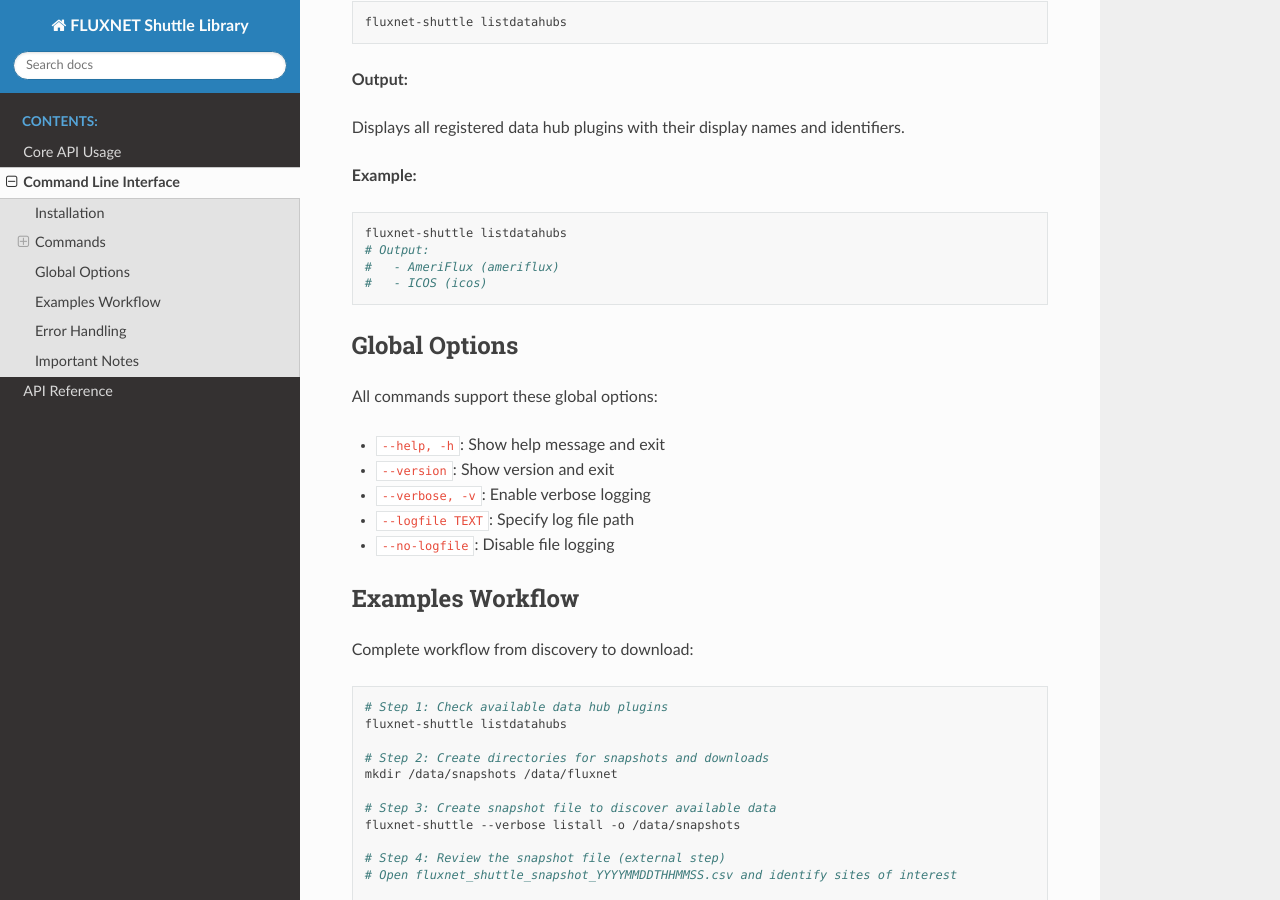
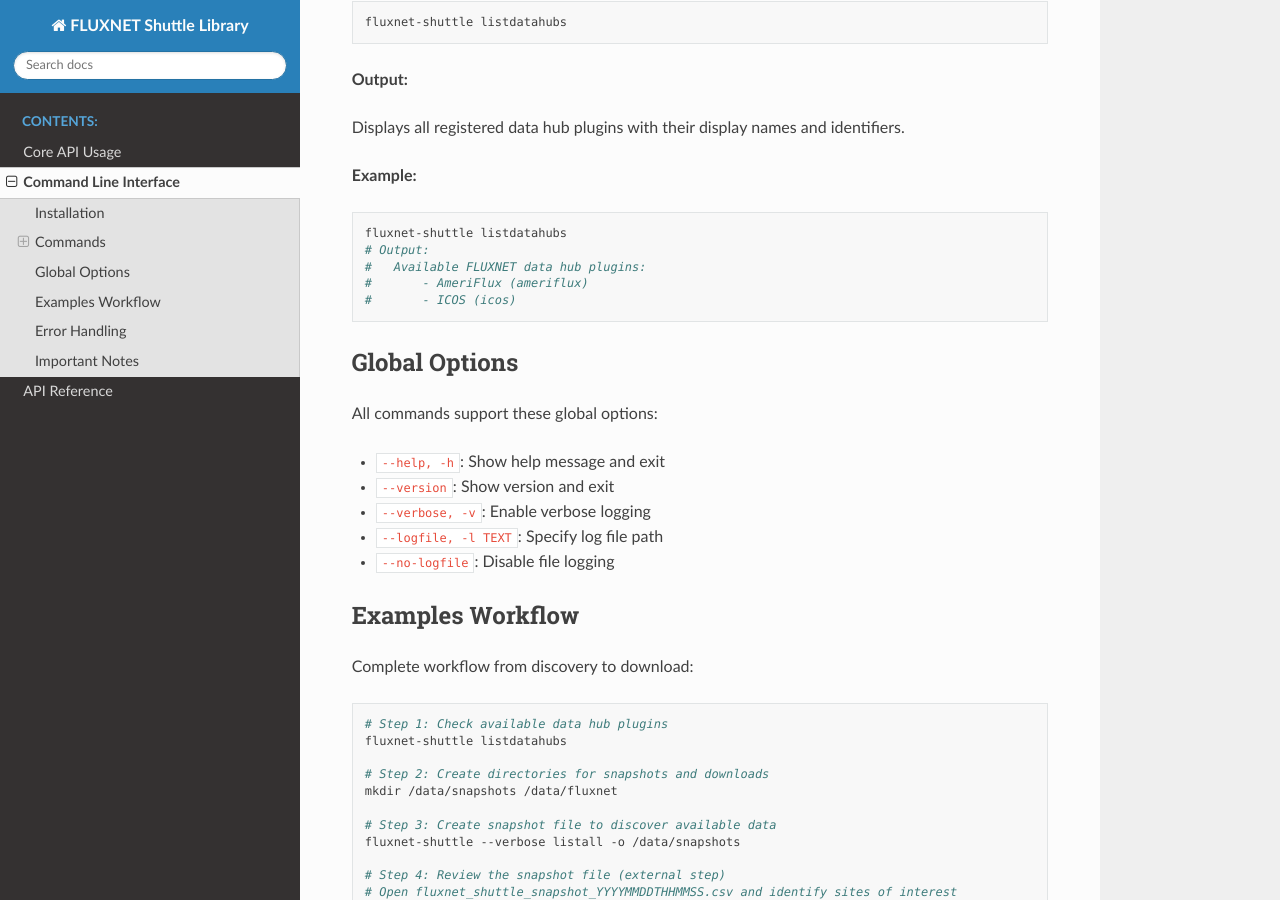
Before and after one commit to fluxnet/shuttle, a Sphinx documentation site: the page built from docs/cli.rst, in a window 1280 px wide and 900 px high, scrolled down 2363 px. Built offline with Sphinx 7.4.7 and the Read the Docs theme 3.1.0, drawn with Linux system fonts in a browser that asks for light colours; the version number could not be read and is left out.

```diff
--- a/docs/cli.rst
+++ b/docs/cli.rst
@@ -123,8 +123,9 @@ Displays all registered data hub plugins with their display names and identifier
 
     fluxnet-shuttle listdatahubs
     # Output:
-    #   - AmeriFlux (ameriflux)
-    #   - ICOS (icos)
+    #   Available FLUXNET data hub plugins:
+    #       - AmeriFlux (ameriflux)
+    #       - ICOS (icos)
 
 Global Options
 --------------
@@ -134,7 +135,7 @@ All commands support these global options:
 - ``--help, -h``: Show help message and exit
 - ``--version``: Show version and exit
 - ``--verbose, -v``: Enable verbose logging
-- ``--logfile TEXT``: Specify log file path
+- ``--logfile, -l TEXT``: Specify log file path
 - ``--no-logfile``: Disable file logging
 
 Examples Workflow
```
Also changed, not shown: README.md (+0 -1 lines).
